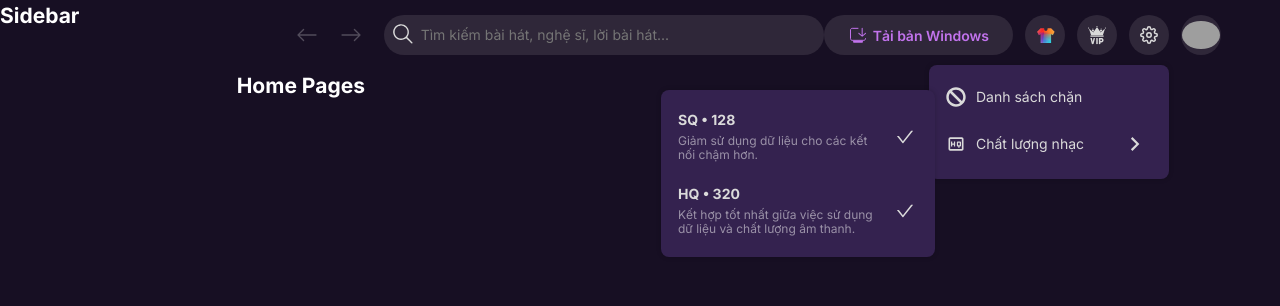
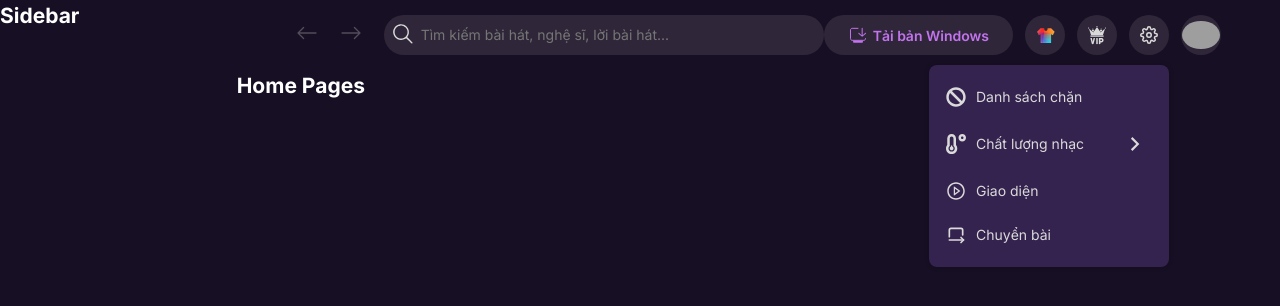
Before and after one commit to tuannguyen2k2/zingmp3Clonee, a React (Create React App) app: page / in a window 1280 px wide. Both pictures are taken after a click on the button 1149 px from the left and 35 px from the top of the page. Shown: the top 306 px of the page. Built offline with nearby package versions, Linux system fonts and the light colour scheme; grey boxes are pictures that could not be loaded.

Commit message:
Complete Menu Setting - Menu Avatar

```diff
--- a/src/components/GlobalStyles/GlobalStyles.scss
+++ b/src/components/GlobalStyles/GlobalStyles.scss
@@ -9,6 +9,7 @@
     --color-alpha-bg: #2f2739;
     --header-color: #dadada;
     --text-secondary:hsla(0,0%,100%,0.5);
+    --border-primary: hsla(0,0%,100%,0.1);
 }
 * {
     margin: 0;
--- a/src/components/Layout/DefaultLayout/Header/Header.js
+++ b/src/components/Layout/DefaultLayout/Header/Header.js
@@ -1,12 +1,13 @@
 import Tippy from '@tippyjs/react';
 import classNames from 'classnames/bind';
-import { useEffect, useState } from 'react';
-import { BsArrowLeft, BsArrowRight } from 'react-icons/bs';
-import { FiSettings } from 'react-icons/fi';
+import { useState } from 'react';
+import { AiOutlineCheck, AiOutlinePlayCircle } from 'react-icons/ai';
+import { FaBan, FaTemperatureHigh, FaTemperatureLow } from 'react-icons/fa';
+import { FiSettings,FiUpload } from 'react-icons/fi';
+import { TbArrowAutofitRight } from 'react-icons/tb';
+import { RiVipLine,RiVipCrown2Line } from "react-icons/ri";
+import { GoSignOut } from "react-icons/go";
 import 'tippy.js/dist/tippy.css'; // optional
-import { FaBan } from 'react-icons/fa';
-import { MdOutlineHighQuality } from 'react-icons/md';
-import { AiOutlineCheck } from "react-icons/ai";
 
 import Button from '~/components/Button';
 import { DownloadIcon, TopicIcon, VipIcon } from '~/components/Icon';
@@ -15,89 +16,75 @@ import styles from './Header.module.scss';
 import Navigation from './Navigation';
 import Search from './Search';
 const cx = classNames.bind(styles);
-
-const MENU_SETTINGS = [
+const MENU_AVATARS = [
     {
-        id: 1,
-        icon: <FaBan size={20} />,
-        text: 'Danh sách chặn',
-        children: '',
+        icon: <RiVipCrown2Line size={20} />,
+        text: 'Nâng cấp vip',
     },
     {
-        id: 2,
-        icon: <MdOutlineHighQuality size={20} />,
-        text: 'Chất lượng nhạc',
-        children: [
-            {
-                id: 3,
-                title: 'SQ • 128',
-                description: 'Giảm sử dụng dữ liệu cho các kết nối chậm hơn.',
-                icon:<AiOutlineCheck size={20}/>
+        icon: <RiVipLine size={20} />,
+        text: 'Mua code vip',
     },
     {
-                id: 3,
-                title: 'HQ • 320',
-                description: 'Kết hợp tốt nhất giữa việc sử dụng dữ liệu và chất lượng âm thanh.',
-                icon:<AiOutlineCheck size={20}/>
+        icon: <FiUpload size={20} />,
+        text: 'Tải lên',
     },
-        ],
+    {
+        icon: <GoSignOut size={20} />,
+        text: 'Đăng xuất',
+        lineTop: true,
     },
 ];
 
 function Header({ showToastFunc }) {
-    const stateHistoryWindow = window.history.state;
+    const [changeOption, setChangeOption] = useState('SD');
+    const [isVisibleSetting, setIsVisibleSetting] = useState(false);
+    const [isVisibleAvatar, setIsVisibleAvatar] = useState(false);
 
-    const [enableArrowLeft, setEnableArrowLeft] = useState(false);
-    const [enableArrowRight, setEnableArrowRight] = useState(false);
-    const [indexHistory, setIndexHistory] = useState(stateHistoryWindow.idx);
-    const [indexCurrent] = useState(stateHistoryWindow.idx);
-
-    useEffect(() => {
-        if (stateHistoryWindow.idx > indexCurrent) {
-            setEnableArrowLeft(true);
-        } else if (stateHistoryWindow.idx === indexCurrent) {
-            setEnableArrowLeft(false);
+    const MENU_SETTINGS = [
+        {
+            icon: <FaBan size={20} />,
+            text: 'Danh sách chặn',
+        },
+        {
+            icon: changeOption === 'SD' ? <FaTemperatureLow size={20} /> : <FaTemperatureHigh size={20} />,
+            text: 'Chất lượng nhạc',
+            children: [
+                {
+                    type: 'SD',
+                    title: 'SD • 128',
+                    description: 'Giảm sử dụng dữ liệu cho các kết nối chậm hơn.',
+                    icon: changeOption === 'SD' ? <AiOutlineCheck size={20} /> : '',
+                    setChangeOption,
+                },
+                {
+                    type: 'HD',
+                    title: 'HD • 320',
+                    description: 'Kết hợp tốt nhất giữa việc sử dụng dữ liệu và chất lượng âm thanh.',
+                    icon: changeOption === 'HD' ? <AiOutlineCheck size={20} /> : '',
+                    setChangeOption,
+                },
+            ],
+        },
+        {
+            icon: <AiOutlinePlayCircle size={20} />,
+            text: 'Giao diện',
+        },
+        {
+            icon: <TbArrowAutofitRight size={20} />,
+            text: 'Chuyển bài',
+        },
+    ];
+    const handleOutSideSetting = () => {
+        setIsVisibleSetting(false);
+    };
+    const handleOutSideAvatar = () => {
+        setIsVisibleAvatar(false);
     }
-
-        if (stateHistoryWindow.idx > indexHistory) {
-            setIndexHistory(stateHistoryWindow.idx);
-        } else if (stateHistoryWindow.idx === indexHistory) {
-            setEnableArrowRight(false);
-        }
-
-        // eslint-disable-next-line react-hooks/exhaustive-deps
-    }, [stateHistoryWindow.idx]);
-
-    const handleGoForward = () => {
-        window.history.forward();
-    };
-
-    const handleGoBack = () => {
-        window.history.back();
-        setEnableArrowRight(true);
-    };
     return (
         <header className={cx('wrapper')}>
             <div className={cx('action-left')}>
-                {enableArrowLeft ? (
-                    <Navigation enabled onClick={handleGoBack}>
-                        <BsArrowLeft />
-                    </Navigation>
-                ) : (
-                    <Navigation disabled onClick={handleGoBack}>
-                        <BsArrowLeft />
-                    </Navigation>
-                )}
-                {enableArrowRight ? (
-                    <Navigation enabled onClick={handleGoForward}>
-                        <BsArrowRight />
-                    </Navigation>
-                ) : (
-                    <Navigation disabled onClick={handleGoForward}>
-                        <BsArrowRight />
-                    </Navigation>
-                )}
-
+                <Navigation />
                 <Search showToastFunc={showToastFunc} />
             </div>
             <div className={cx('action-right')}>
@@ -119,22 +106,40 @@ function Header({ showToastFunc }) {
                         </Button>
                     </div>
                 </Tippy>
-                <Menu data={MENU_SETTINGS}>
+
+                <div className={cx('action-btn')}>
+                    <Menu data={MENU_SETTINGS} isVisible={isVisibleSetting} handleOutSide={handleOutSideSetting}>
                         <Tippy content="Cài đặt" placement="bottom">
-                        <div className={cx('action-btn')}>
-                            <Button header circle className={cx('setting-btn')}>
+                            {/* Tippy Error: interactive */}
+                            <div>
+                                <Button
+                                    header
+                                    circle
+                                    className={cx('setting-btn')}
+                                    onClick={() => {
+                                        isVisibleSetting ? setIsVisibleSetting(false) : setIsVisibleSetting(true);
+                                    }}
+                                >
                                     <FiSettings className={cx('setting-icon')} />
                                 </Button>
                             </div>
                         </Tippy>
                     </Menu>
-                <Button header circle className={cx('avatar-user-btn')}>
+                </div>
+
+             <Menu data={MENU_AVATARS} isVisible={isVisibleAvatar} handleOutSide={handleOutSideAvatar}>
+                  <div>
+                        <Button header circle className={cx('avatar-user-btn')}  onClick={() => {
+                                        isVisibleAvatar ? setIsVisibleAvatar(false) : setIsVisibleAvatar(true);
+                                    }}>
                             <img
                                 src="https://s120.avatar.talk.zdn.vn/1/2/9/2/3/120/f9b3b9ae6e38ee44074b0c322fe4a9ad.jpg"
                                 alt="Avatar"
                             />
                         </Button>
                   </div>
+             </Menu>
+            </div>
         </header>
     );
 }
--- a/src/components/Layout/DefaultLayout/Header/Header.module.scss
+++ b/src/components/Layout/DefaultLayout/Header/Header.module.scss
@@ -15,28 +15,9 @@
     width: 528px;
     align-items: center;
 }
-.see-history-button {
-    background-color: transparent;
-    font-size: 2.4rem;
-    height: 24px;
-    color: #524c5b;
-    svg {
-        width: 22px;
-    }
-    + .see-history-button {
-        margin-left: 22px;
-    }
-}
-.enabled {
-    color: var(--text-primary-color);
-    cursor: pointer;
-    :hover {
-        color: #e4dede;
-    }
-}
-//Search
 
-//Action rigt
+
+//Action right
 .action-right {
     display: flex;
     align-items: center;
--- /dev/null
+++ b/src/components/Layout/DefaultLayout/Header/Navigation/Navigation.js
@@ -0,0 +1,62 @@
+import classNames from 'classnames/bind';
+import { useEffect, useState } from 'react';
+import { BsArrowLeft, BsArrowRight } from 'react-icons/bs';
+
+import styles from './Navigation.module.scss';
+import NavigationItem from './NavigationItem';
+const cx = classNames.bind(styles);
+
+function Navigation() {
+    const stateHistoryWindow = window.history.state;
+    const [enableArrowLeft, setEnableArrowLeft] = useState(false);
+    const [enableArrowRight, setEnableArrowRight] = useState(false);
+    const [indexHistory, setIndexHistory] = useState(stateHistoryWindow.idx);
+    const [indexCurrent] = useState(stateHistoryWindow.idx);
+
+    useEffect(() => {
+        if (stateHistoryWindow.idx > indexCurrent) {
+            setEnableArrowLeft(true);
+        } else if (stateHistoryWindow.idx === indexCurrent) {
+            setEnableArrowLeft(false);
+        }
+
+        if (stateHistoryWindow.idx > indexHistory) {
+            setIndexHistory(stateHistoryWindow.idx);
+        } else if (stateHistoryWindow.idx === indexHistory) {
+            setEnableArrowRight(false);
+        }
+
+        // eslint-disable-next-line react-hooks/exhaustive-deps
+    }, [stateHistoryWindow.idx]);
+
+    const handleGoForward = () => {
+        window.history.forward();
+    };
+
+    const handleGoBack = () => {
+        window.history.back();
+        setEnableArrowRight(true);
+    };
+    return ( <div className={cx('wrapper')}>
+        {enableArrowLeft ? (
+        <NavigationItem enabled onClick={handleGoBack}>
+            <BsArrowLeft />
+        </NavigationItem>
+    ) : (
+        <NavigationItem disabled onClick={handleGoBack}>
+            <BsArrowLeft />
+        </NavigationItem>
+    )}
+    {enableArrowRight ? (
+        <NavigationItem enabled onClick={handleGoForward}>
+            <BsArrowRight />
+        </NavigationItem>
+    ) : (
+        <NavigationItem disabled onClick={handleGoForward}>
+            <BsArrowRight />
+        </NavigationItem>
+    )}
+    </div>);
+}
+
+export default Navigation;
--- /dev/null
+++ b/src/components/Layout/DefaultLayout/Header/Navigation/Navigation.module.scss
@@ -0,0 +1,19 @@
+.see-history-button {
+    background-color: transparent;
+    font-size: 2.4rem;
+    height: 24px;
+    color: #524c5b;
+    svg {
+        width: 22px;
+    }
+    + .see-history-button {
+        margin-left: 22px;
+    }
+}
+.enabled {
+    color: var(--text-primary-color);
+    cursor: pointer;
+    :hover {
+        color: #e4dede;
+    }
+}
--- a/src/components/Layout/DefaultLayout/Header/Navigation.js
+++ b/src/components/Layout/DefaultLayout/Header/Navigation/NavigationItem.js
@@ -1,9 +1,9 @@
 import classNames from 'classnames/bind';
 
-import styles from './Header.module.scss';
+import styles from './Navigation.module.scss';
 const cx = classNames.bind(styles);
 
-function Navigation({enabled,disabled, onClick,children, ...passProps}) {
+function NavigationItem({enabled,disabled, onClick,children, ...passProps}) {
     const props = {
         onClick,
         ...passProps,
@@ -23,4 +23,4 @@ function Navigation({enabled,disabled, onClick,children, ...passProps}) {
     );
 }
 
-export default Navigation;
+export default NavigationItem;
--- /dev/null
+++ b/src/components/Layout/DefaultLayout/Header/Navigation/index.js
@@ -0,0 +1 @@
+export {default} from './Navigation';
--- a/src/components/Menu/Menu.js
+++ b/src/components/Menu/Menu.js
@@ -1,26 +1,38 @@
 import classNames from 'classnames/bind';
-import Tippy from '@tippyjs/react';
+import HeadlessTippy from '@tippyjs/react/headless';
 import styles from './Menu.module.scss';
 import MenuItem from './MenuItem';
 
 const cx = classNames.bind(styles);
-function Menu({ data = [], children, tippyPlacement='bottom-start', tippyOffSet= [0,10] }) {
+function Menu({
+    data = [],
+    children,
+    tippyPlacement = 'bottom-start',
+    tippyOffSet = [0, 10],
+    isVisible,
+    handleOutSide,
+    hideOnClick
+}) {
     return (
-        <Tippy
+        <div>
+            <HeadlessTippy
+                hideOnClick={hideOnClick}
+                onClickOutside={handleOutSide}
                 placement={tippyPlacement}
                 interactive
-            visible
+                visible={isVisible}
                 offset={tippyOffSet}
                 render={(attrs) => (
                     <div className={cx('menu')}>
                         {data.map((item, index) => (
-                       <MenuItem key={index} data={item}/>
+                            <MenuItem key={index} data={item} />
                         ))}
                     </div>
                 )}
             >
                 {children}
-        </Tippy>
+            </HeadlessTippy>
+        </div>
     );
 }
 
--- a/src/components/Menu/Menu.module.scss
+++ b/src/components/Menu/Menu.module.scss
@@ -16,6 +16,19 @@
     cursor: pointer;
     &:hover {
         background-color: rgba(255, 255, 255, 0.1);
+    }
+}
+.line-top{
+    position: relative;
+    margin-top: 18px;
+    &::after{
+        content: "";
+        position: absolute;
+        width: 100%;
+        left: 0;
+        top: -10px;
+        height: 1px;
+        background-color: var(--border-primary);
     }
 }
 
@@ -61,4 +74,5 @@
 .option-icon{
     margin-left: 14px;
     line-height:  0;
+    width: 20px;
 }
--- a/src/components/Menu/MenuItem.js
+++ b/src/components/Menu/MenuItem.js
@@ -1,13 +1,14 @@
 import classNames from 'classnames/bind';
+import { RiArrowRightSLine } from 'react-icons/ri';
 import Menu from './Menu';
-import { RiArrowRightSLine } from 'react-icons/ri';
 import styles from './Menu.module.scss';
 
 const cx = classNames.bind(styles);
 function MenuItem({ data }) {
+    //Neu data co children
     if (data.children) {
         return (
-            <Menu data={data.children} tippyPlacement="left" tippyOffSet={[30, -6]}>
+            <Menu data={data.children} tippyPlacement="left" tippyOffSet={[30, -6]} hideOnClick={false}>
                 <button className={cx('menu-item')}>
                     <span className={cx('item-icon')}>{data.icon}</span>
                     <span className={cx('item-text')}>{data.text}</span>
@@ -18,9 +19,15 @@ function MenuItem({ data }) {
             </Menu>
         );
     } else {
-        if (data.id === 3) {
+        // Children Chat luong nhac
+        if (data.type === 'SD' || data.type === 'HD') {
             return (
-                <button className={cx('menu-item','option') } >
+                <button
+                    className={cx('menu-item', 'option')}
+                    onClick={() => {
+                        data.setChangeOption(data.type);
+                    }}
+                >
                     <div className={cx('option-btn')}>
                         <span className={cx('option-title')}>{data.title}</span>
                         <span className={cx('option-description')}>{data.description}</span>
@@ -29,8 +36,9 @@ function MenuItem({ data }) {
                 </button>
             );
         } else {
+            //Neu data khong co children
             return (
-                <button className={cx('menu-item')}>
+                <button className={cx('menu-item',data.lineTop && 'line-top')}>
                     <span className={cx('item-icon')}>{data.icon}</span>
                     <span className={cx('item-text')}>{data.text}</span>
                 </button>
```
Lines whose indentation alone changed are shown as unchanged.
